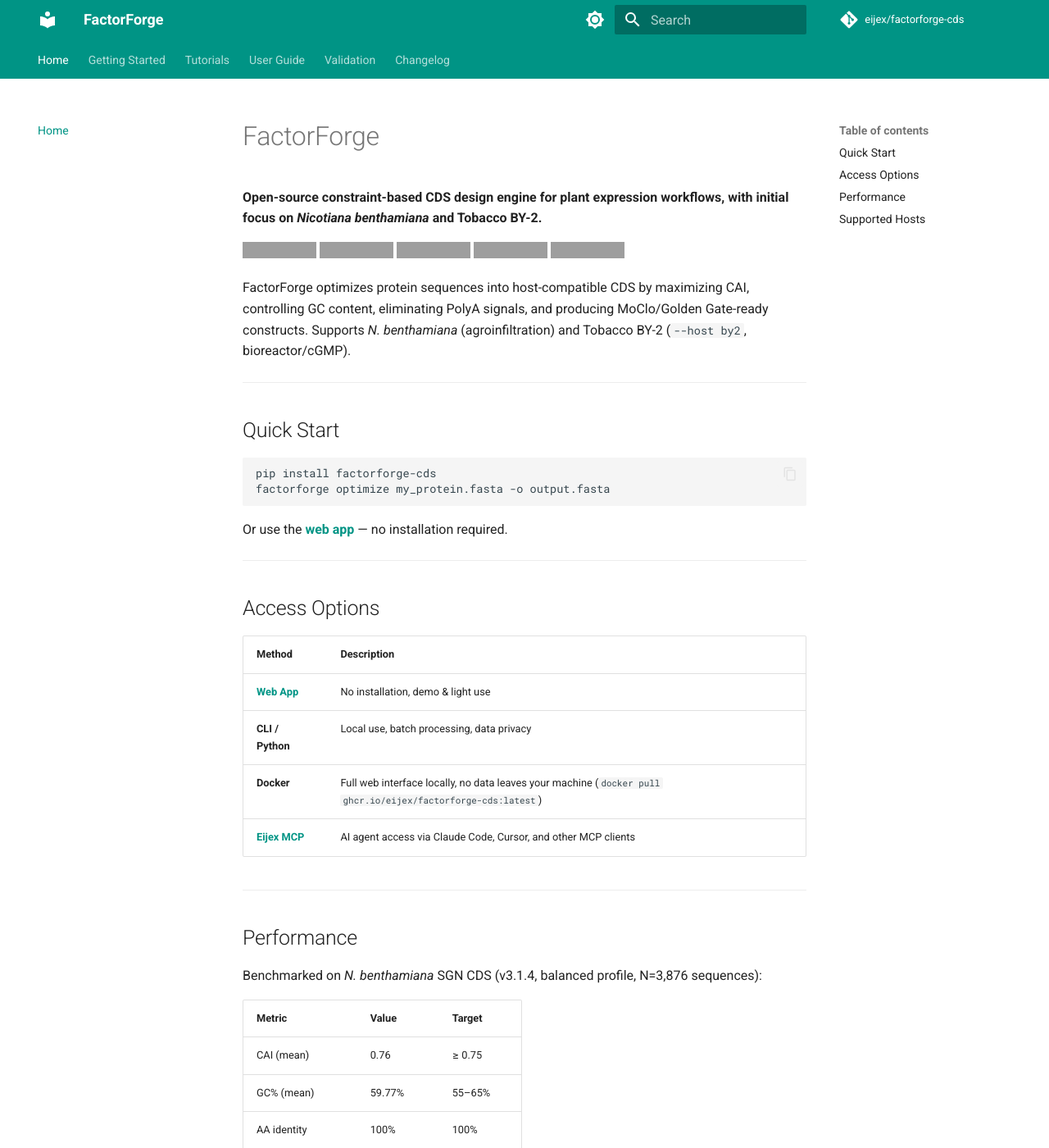
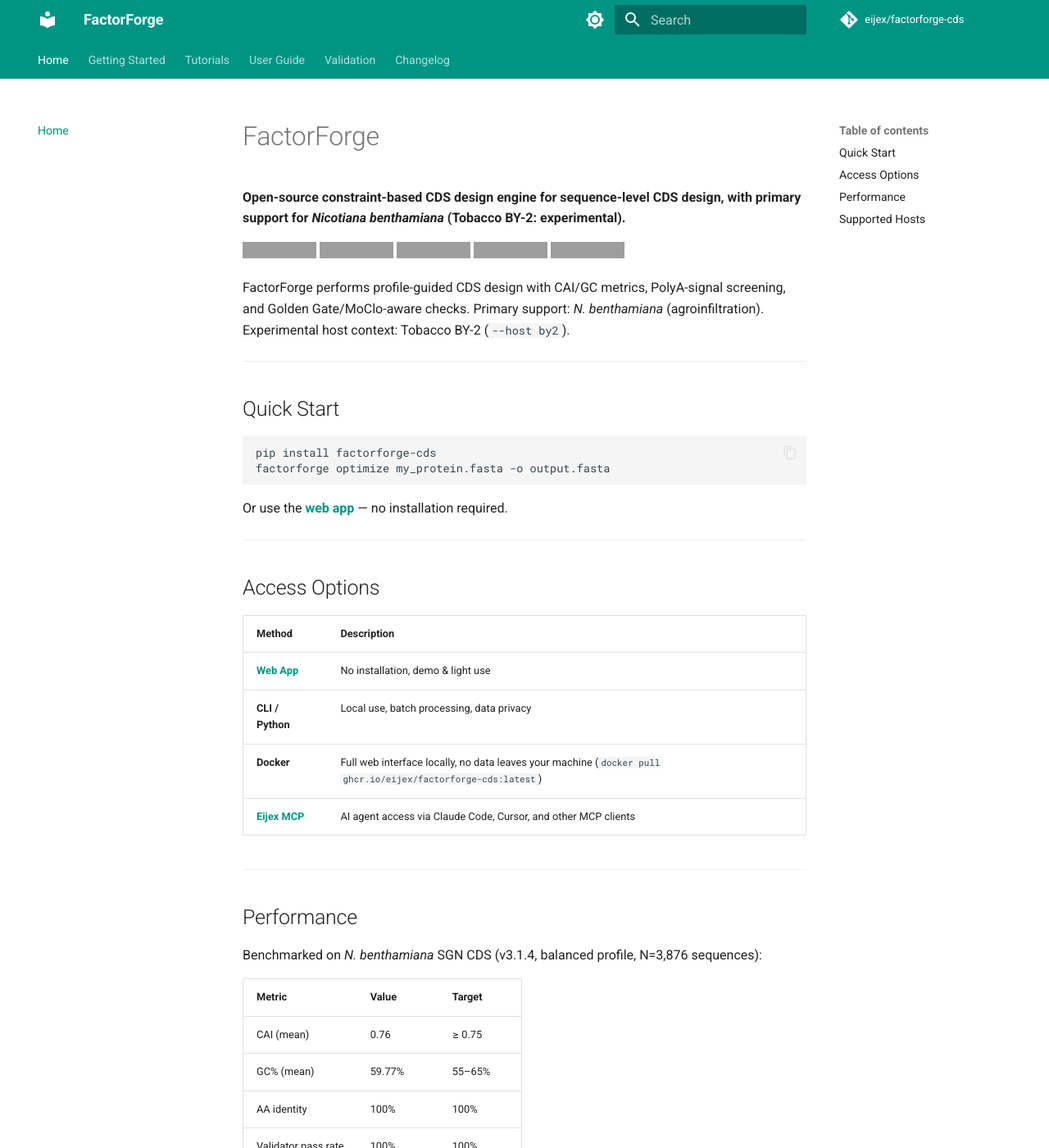
Before and after one commit to eijex/factorforge-cds, an MkDocs documentation site: the page built from docs/index.md, in a window 1280 px wide and 1400 px high. Shown: the whole window at 82% size. Built offline with MkDocs 1.6.1 and Material for MkDocs 9.7.7, drawn with Linux system fonts in a browser that asks for light colours; comment, search, counter and statistics services are not loaded; some of the changed text lies outside the part shown; grey boxes are pictures that could not be loaded.

Commit message:
docs: align public claim wording across README, docs, and web app
Soften optimize/maximize phrasing to profile-guided design language,
clarify sequence-level scope (vs. expression outcome prediction),
unify Tobacco BY-2 as experimental across all surfaces, and
distinguish engineering reference benchmark from formal comparative benchmark.

````diff
--- a/docs/index.md
+++ b/docs/index.md
@@ -1,6 +1,6 @@
 # FactorForge
 
-**Open-source constraint-based CDS design engine for plant expression workflows, with initial focus on *Nicotiana benthamiana* and Tobacco BY-2.**
+**Open-source constraint-based CDS design engine for sequence-level CDS design, with primary support for *Nicotiana benthamiana* (Tobacco BY-2: experimental).**
 
 [![License](https://img.shields.io/badge/license-AGPL--3.0-blue.svg)](https://github.com/eijex/factorforge-cds/blob/main/LICENSE)
 [![PyPI](https://img.shields.io/pypi/v/factorforge-cds.svg)](https://pypi.org/project/factorforge-cds/)
@@ -8,7 +8,7 @@
 [![codecov](https://codecov.io/gh/eijex/factorforge-cds/branch/main/graph/badge.svg)](https://codecov.io/gh/eijex/factorforge-cds)
 [![DOI](https://zenodo.org/badge/DOI/10.5281/zenodo.20407331.svg)](https://doi.org/10.5281/zenodo.20407331)
 
-FactorForge optimizes protein sequences into host-compatible CDS by maximizing CAI, controlling GC content, eliminating PolyA signals, and producing MoClo/Golden Gate-ready constructs. Supports *N. benthamiana* (agroinfiltration) and Tobacco BY-2 (`--host by2`, bioreactor/cGMP).
+FactorForge performs profile-guided CDS design with CAI/GC metrics, PolyA-signal screening, and Golden Gate/MoClo-aware checks. Primary support: *N. benthamiana* (agroinfiltration). Experimental host context: Tobacco BY-2 (`--host by2`).
 
 ---
 
@@ -45,6 +45,8 @@
 | AA identity | 100% | 100% |
 | Validator pass rate | 100% | 100% |
 
+> **Note**: The figures above are an *engineering reference benchmark* — a reproducible measurement against a specific version, profile, and dataset. A *formal comparative benchmark* against other CDS design tools is not yet available.
+
 Reproduce the benchmark:
 
 ```bash
````
Also changed, not shown: README.md (+2 -2 lines), 1 other file.
